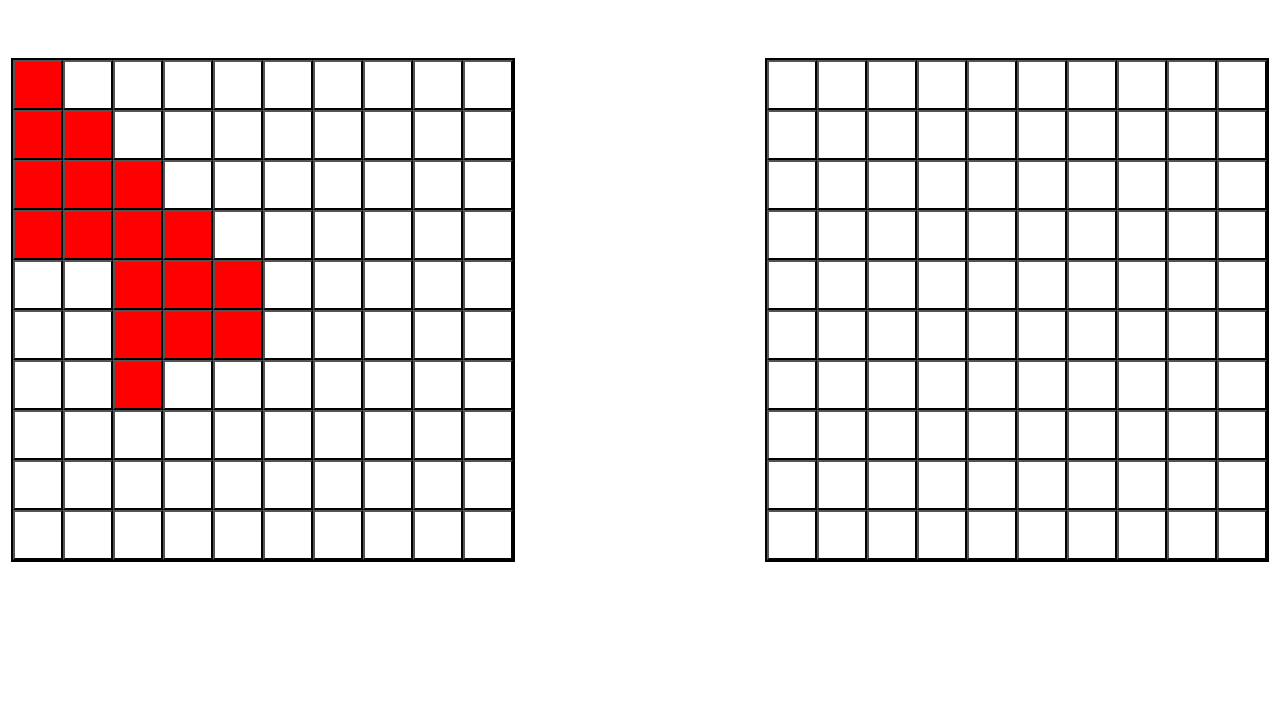
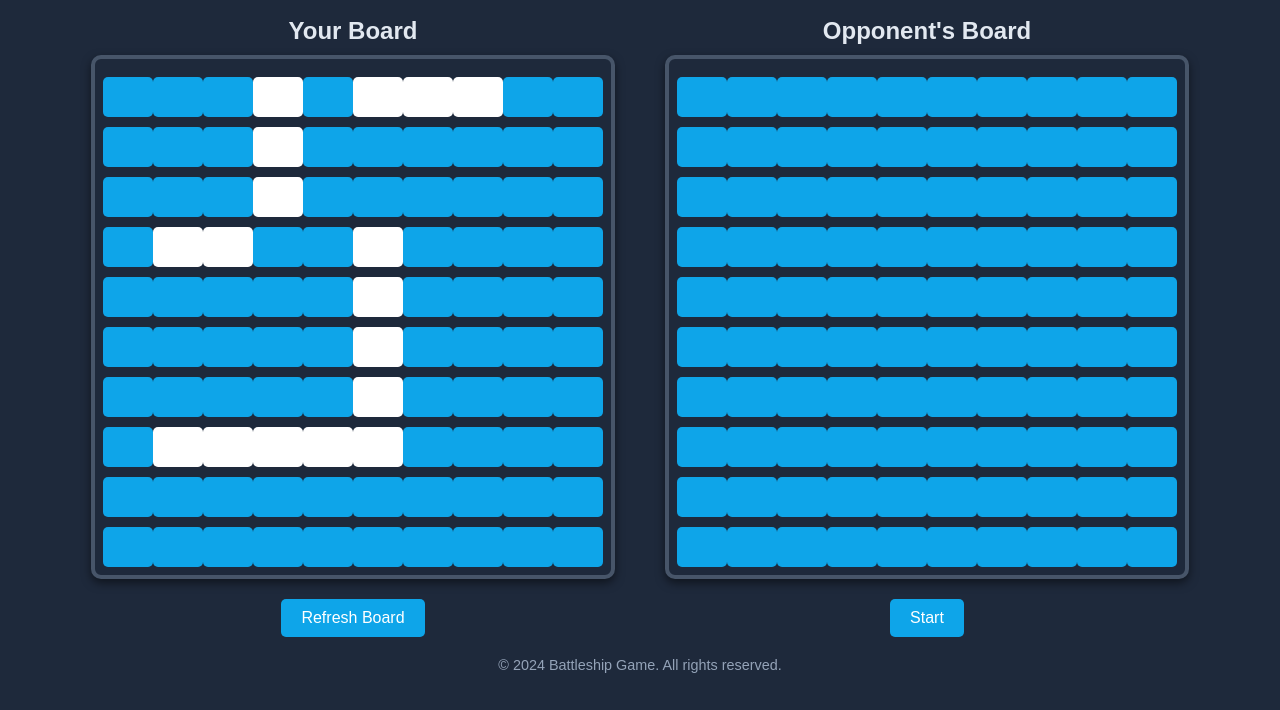
Before and after one commit to Osama3511/Battleship, a website built with webpack: page src/template.html in a window 1280 px wide. Shown: the part 90-800 px from the top of the page. Built offline with nearby package versions, Linux system fonts and the light colour scheme.

Commit message:
added restart and start game options

```diff
--- a/src/index.js
+++ b/src/index.js
@@ -1,4 +1,7 @@
+import "./styles.css";
 import { screenController } from "./scripts/screenController";
-import "./styles.css";
+function main() {
+    screenController();
+}
 
-const game = screenController();
+main();
--- a/src/scripts/computer.js
+++ b/src/scripts/computer.js
@@ -1,49 +1,10 @@
-import { GameBoard } from "./gameBoard";
-import { checkAvailableSpot } from "./helperFunctions";
-import { Ship } from "./ship";
+import { Player } from "./player";
 
 export function Computer() {
-  const board = GameBoard();
+  const computer = Player();
 
-  const directions = ["horizontal", "vertical"];
-
-  const ships = [Ship(5), Ship(4), Ship(3), Ship(3), Ship(2)];
-
-  const placeOwnShip = () => {
-    const newShips = ships.slice();
-    let shipCount = newShips.length;
-
-    while (shipCount) {
-      let placed = false;
-
-      while (!placed) {
-        let x = Math.floor(Math.random() * 10);
-        let y = Math.floor(Math.random() * 10);
-
-        let shipIndex = Math.floor(Math.random() * shipCount);
-        let ship = newShips[shipIndex];
-
-        let direction = directions[Math.floor(Math.random() * directions.length)];
-
-        if (
-          checkAvailableSpot(
-            board.getBoard(),
-            x,
-            y,
-            ship.getLength(),
-            direction
-          )
-        ) {
-          board.placeShip(x, y, newShips[shipIndex], direction);
-          newShips.splice(shipIndex, 1);
-          shipCount = shipCount - 1;
-          placed = true;
-        }
-      }
-    }
-  };
-
-  const attack = (board) => {
+  // Override attack method
+  computer.attack = (board) => {
     const arrayBoard = board.getBoard();
     let attacked = false;
     while (!attacked) {
@@ -57,19 +18,5 @@ export function Computer() {
     }
   };
 
-  const resetBoard = () => {
-    board.forEach((row, rowIndex) => {
-      row.forEach((col, colIndex) => {
-        board[rowIndex][colIndex] = null;
-      });
-    });
-  };
-
-  const getOwnGameBoard = () => board;
-  return {
-    placeOwnShip,
-    attack,
-    getOwnGameBoard,
-    resetBoard,
-  };
+  return computer;
 }
--- a/src/scripts/helperFunctions.js
+++ b/src/scripts/helperFunctions.js
@@ -38,9 +38,13 @@ export function checkGameOver(gameBoard) {
 
   for(const row of board) {
     for(const cell of row) {
-      if(typeof cell === 'object') return false;
+      if(typeof cell === 'object' && cell !== null) return false;
      }
   }
 
   return true;
 }
+
+export function getRandomFromRange(range) {
+  return Math.floor(Math.random() * range);
+}
--- /dev/null
+++ b/src/scripts/loadComputerBoard.js
@@ -0,0 +1,16 @@
+export function updateComputerBoard(board) {
+  const computerBoardDiv = document.querySelector(".computerBoardDiv");
+  computerBoardDiv.textContent = "";
+
+  board.forEach((row, rowIndex) => {
+    row.forEach((col, colIndex) => {
+      const colButton = document.createElement("button");
+      colButton.classList.add("cell");
+
+      colButton.dataset.row = rowIndex;
+      colButton.dataset.column = colIndex;
+      colButton.textContent = col === "hit" ? "X" : col === "miss" ? "O" : "";
+      computerBoardDiv.appendChild(colButton);
+    });
+  });
+}
--- /dev/null
+++ b/src/scripts/loadPlayerBoard.js
@@ -0,0 +1,25 @@
+export function updatePlayerBoard(board) {
+
+  const playerBoardDiv = document.querySelector(".playerBoardDiv");
+  playerBoardDiv.textContent = "";
+
+  board.forEach((row, rowIndex) => {
+    row.forEach((col, colIndex) => {
+      const colButton = document.createElement("button");
+      colButton.classList.add("cell");
+
+      colButton.dataset.row = rowIndex;
+      colButton.dataset.column = colIndex;
+
+      colButton.textContent = col === "hit" ? "X" : "O";
+      if (!col) colButton.textContent = "";
+
+      if (typeof col === "object" && col !== null) {
+        colButton.textContent = '';
+        colButton.classList.add("ship");
+      }
+
+      playerBoardDiv.appendChild(colButton);
+    });
+  });
+}
--- a/src/scripts/player.js
+++ b/src/scripts/player.js
@@ -1,31 +1,59 @@
 import { GameBoard } from "./gameBoard";
 import { Ship } from "./ship";
+import { checkAvailableSpot, getRandomFromRange } from "./helperFunctions";
 export function Player() {
-  const board = GameBoard();
+  const gameBoard = GameBoard();
 
-  const ships = {
-    carrier: Ship(5),
-    battleShip: Ship(4),
-    submarine: Ship(3),
-    cruiser: Ship(3),
-    destroyer: Ship(2),
-  };
+  const ships = [Ship(5), Ship(4), Ship(3), Ship(3), Ship(2)];
 
-  const placeOwnShip = (x, y, ship, direction) => {
-    board.placeShip(x, y, ship, direction);
+  const placeOwnShip = () => {
+    const newShips = ships.slice();
+    let shipCount = newShips.length;
+    const directions = ['horizontal', 'vertical'];
+    while (shipCount) {
+      let placed = false;
+
+      while (!placed) {
+        let x = getRandomFromRange(10);
+        let y = getRandomFromRange(10);
+
+        let shipIndex = getRandomFromRange(shipCount);
+        let ship = newShips[shipIndex];
+
+        let directionIndex = getRandomFromRange(2);
+        let direction = directions[directionIndex];
+
+        if (
+          checkAvailableSpot(
+            gameBoard.getBoard(),
+            x,
+            y,
+            ship.getLength(),
+            direction
+          )
+        ) {
+          gameBoard.placeShip(x, y, ship, direction);
+          newShips.splice(shipIndex, 1);
+          shipCount = shipCount - 1;
+          placed = true;
+        }
+      }
+    }
   };
 
   const attack = (x, y, board) => board.recieveAttack(x, y);
 
-  const getOwnGameBoard = () => board;
+  const getOwnGameBoard = () => gameBoard;
 
   const resetBoard = () => {
+    const board = gameBoard.getBoard();
     board.forEach((row, rowIndex) => {
       row.forEach((col, colIndex) => {
         board[rowIndex][colIndex] = null;
-      })
+      });
     });
-  }
+  };
+
 
   return {
     ships,
--- /dev/null
+++ b/src/scripts/popup.js
@@ -0,0 +1,11 @@
+export function showPopup(message) {
+  document.querySelector(".overlay").style.display = "flex";
+  document.querySelector(".win-popup").style.display = "flex";
+  document.querySelector(".winner-message").textContent = `${message} wins!`;
+}
+
+export function hidePopup() {
+  document.querySelector(".overlay").style.display = "none";
+  document.querySelector(".win-popup").style.display = "none";
+
+}
--- a/src/scripts/screenController.js
+++ b/src/scripts/screenController.js
@@ -1,56 +1,16 @@
 import { GameController } from "./gameController";
+import { updateComputerBoard } from "./loadComputerBoard";
+import { updatePlayerBoard } from "./loadPlayerBoard";
+import { showPopup, hidePopup } from "./popup";
 
 export function screenController() {
   const game = GameController();
-
-  const playerBoardDiv = document.querySelector(".playerBoardDiv");
   const computerBoardDiv = document.querySelector(".computerBoardDiv");
+  let gameStarted = false;
 
   const updateBoards = () => {
-    const updatePlayerBoard = () => {
-      playerBoardDiv.textContent = "";
-      const board = game.getBoards().playerBoard.getBoard();
-
-      board.forEach((row, rowIndex) => {
-        row.forEach((col, colIndex) => {
-          const colButton = document.createElement("button");
-          colButton.classList.add("cell");
-
-          colButton.dataset.row = rowIndex;
-          colButton.dataset.column = colIndex;
-
-          colButton.textContent = col === "hit" ? "X" : "O";
-          if (!col) colButton.textContent = "";
-
-          if (typeof col === "object" && col !== null) {
-            colButton.classList.add("ship");
-          }
-
-          playerBoardDiv.appendChild(colButton);
-        });
-      });
-    };
-
-    const updateComputerBoard = () => {
-      computerBoardDiv.textContent = "";
-      const board = game.getBoards().computerBoard.getBoard();
-
-      board.forEach((row, rowIndex) => {
-        row.forEach((col, colIndex) => {
-          const colButton = document.createElement("button");
-          colButton.classList.add("cell");
-
-          colButton.dataset.row = rowIndex;
-          colButton.dataset.column = colIndex;
-          colButton.textContent =
-            col === "hit" ? "X" : col === "miss" ? "O" : "";
-          computerBoardDiv.appendChild(colButton);
-        });
-      });
-    };
-
-    updateComputerBoard();
-    updatePlayerBoard();
+    updatePlayerBoard(game.getBoards().playerBoard.getBoard());
+    updateComputerBoard(game.getBoards().computerBoard.getBoard());
   };
 
   const clickHandler = (e) => {
@@ -58,13 +18,57 @@ export function screenController() {
     const selectedColumn = e.target.dataset.column;
 
     if (!selectedColumn || !selectedRow) return; // prevents from clicking the edges;
+    if (!gameStarted) return; // prevents from clicking if start hasn't been clicked
+    const message = game.playRound(selectedColumn, selectedRow);
 
-    game.playRound(selectedColumn, selectedRow);
+    if (message) {
+      updateBoards();
+      endGame(message);
+      return;
+    }
+
     updateBoards();
   };
 
-  playerBoardDiv.addEventListener("click", clickHandler);
   computerBoardDiv.addEventListener("click", clickHandler);
+
+  const resetPlayerBoard = () => {
+    game.refreshPlayerBoard();
+    updateBoards();
+  };
+
+  const refreshPlayerBoardBtn = document.querySelector(".refresh-player-board");
+  refreshPlayerBoardBtn.addEventListener("click", resetPlayerBoard);
+
+  const startGame = () => {
+    const refreshPlayerBoardBtn = document.querySelector(
+      ".refresh-player-board"
+    );
+    refreshPlayerBoardBtn.remove();
+    gameStarted = true;
+  };
+
+  const startGameBtn = document.querySelector(".start-game");
+  startGameBtn.addEventListener("click", startGame);
+
+  const restartGame = () => {
+    const refreshPlayerBoardBtn = document.createElement("button");
+    refreshPlayerBoardBtn.classList.add("refresh-player-board");
+    refreshPlayerBoardBtn.textContent = "Refresh Board";
+    refreshPlayerBoardBtn.addEventListener("click", resetPlayerBoard);
+
+    const playerBoardSection = document.querySelector(".player-section");
+    playerBoardSection.appendChild(refreshPlayerBoardBtn);
+    hidePopup();
+    gameStarted = false;
+    updateBoards();
+  };
+
+  const endGame = (message) => {
+    showPopup(message);
+    const restartBtn = document.querySelector(".restart-game");
+    restartBtn.addEventListener("click", restartGame);
+  };
 
   updateBoards();
 }
--- a/src/styles.css
+++ b/src/styles.css
@@ -1,38 +1,100 @@
 * {
+  margin: 0;
   padding: 0;
-  margin: 0;
   box-sizing: border-box;
 }
 
 body {
+  font-family: 'Arial', sans-serif;
+  background-color: #1e293b;
+  color: #e2e8f0;
+  text-align: center;
+  padding: 20px;
+}
+
+header {
+  margin-bottom: 20px;
+}
+
+header h1 {
+  font-size: 2.5rem;
+  color: #38bdf8;
+}
+
+header .instructions {
+  font-size: 1.2rem;
+  color: #94a3b8;
+}
+
+.board-container {
   display: flex;
   justify-content: center;
-  align-items: center;
-  background-color: #ffffff;
-  height: 100vh;
+  gap: 50px;
+}
 
-  font-size: 16px;
-  color: #cbd5e1;
-  gap: 250px;
+section {
+  text-align: center;
 }
 
 .playerBoardDiv,
 .computerBoardDiv {
+  padding: 8px;
   display: grid;
   grid-template-columns: repeat(10, 50px);
   grid-template-rows: repeat(10, 50px);
-  border: 2px solid black;
+  border: 4px solid #475569;
+  border-radius: 10px;
+  background-color: #1e293b;
+  box-shadow: 0 4px 10px rgba(0, 0, 0, 0.5);
+  margin: 10px 0;
+}
+
+button {
+  background-color: #0ea5e9;
+  color: #ffffff;
+  padding: 10px 20px;
+  border: none;
+  border-radius: 5px;
+  cursor: pointer;
+  font-size: 1rem;
+  margin-top: 10px;
+  transition: background-color 0.3s ease;
+}
+
+.cell {
+  font-size: 20px;
+}
+
+button:hover {
+  background-color: #0284c7;
+}
+
+footer {
+  margin-top: 20px;
+  font-size: 0.9rem;
+  color: #94a3b8;
+}
+
+.ship {
   background-color: #ffffff;
 }
 
-.playerBoardDiv .cell,
-.computerBoardDiv .cell {
-  text-align: center;
-  font-size: 40px;
-  color: red;
-  background-color: #ffffff;
+.overlay {
+  position: fixed;
+  left: 0;
+  top: 0;
+  background-color: rgba(0, 0, 0, 0.5);
+  width: 100%;
+  height: 100%;
+  z-index: 5;
+  display: none;
+  justify-content: center;
+  align-items: center;
 }
+.win-popup {
+  background-color: #1e293b;
+  display: none;
 
-.playerBoardDiv .cell.ship {
-    background-color: red;
+  padding: 24px;
+  border-radius: 8px;
 }
--- a/src/template.html
+++ b/src/template.html
@@ -1,12 +1,44 @@
-<!DOCTYPE html>
+<!doctype html>
 <html lang="en">
   <head>
-    <meta charset="UTF-8">
-    <meta name="viewport" content="width=device-width, initial-scale=1.0">
-    <title>Document</title>
+    <meta charset="UTF-8" />
+    <meta name="viewport" content="width=device-width, initial-scale=1.0" />
+    <title>Battleship Game</title>
   </head>
   <body>
+    <header>
+      <h1>Battleship Game</h1>
+      <p class="instructions">Place your ships and prepare for battle!</p>
+    </header>
+
+    <main>
+      <div class="board-container">
+        <section class="player-section">
+          <h2>Your Board</h2>
           <div class="playerBoardDiv"></div>
+          <button class="refresh-player-board">Refresh Board</button>
+        </section>
+
+        <div class="overlay">
+            <div class="win-popup">
+              <div class="popup-content">
+                <h2 class="winner-message">Player Wins!</h2>
+                <button class="restart-game">Restart</button>
+              </div>
+            </div>
+        </div>
+
+        <section class="computer-section">
+          <h2>Opponent's Board</h2>
           <div class="computerBoardDiv"></div>
+          <button class="start-game">Start</button>
+        </section>
+      </div>
+    </main>
+
+
+    <footer>
+      <p>&copy; 2024 Battleship Game. All rights reserved.</p>
+    </footer>
   </body>
 </html>
```
Also changed, not shown: src/scripts/gameController.js (+14 -20 lines), tests/player.test.js (deleted, +0 -36 lines). Lines whose indentation alone changed are shown as unchanged.
